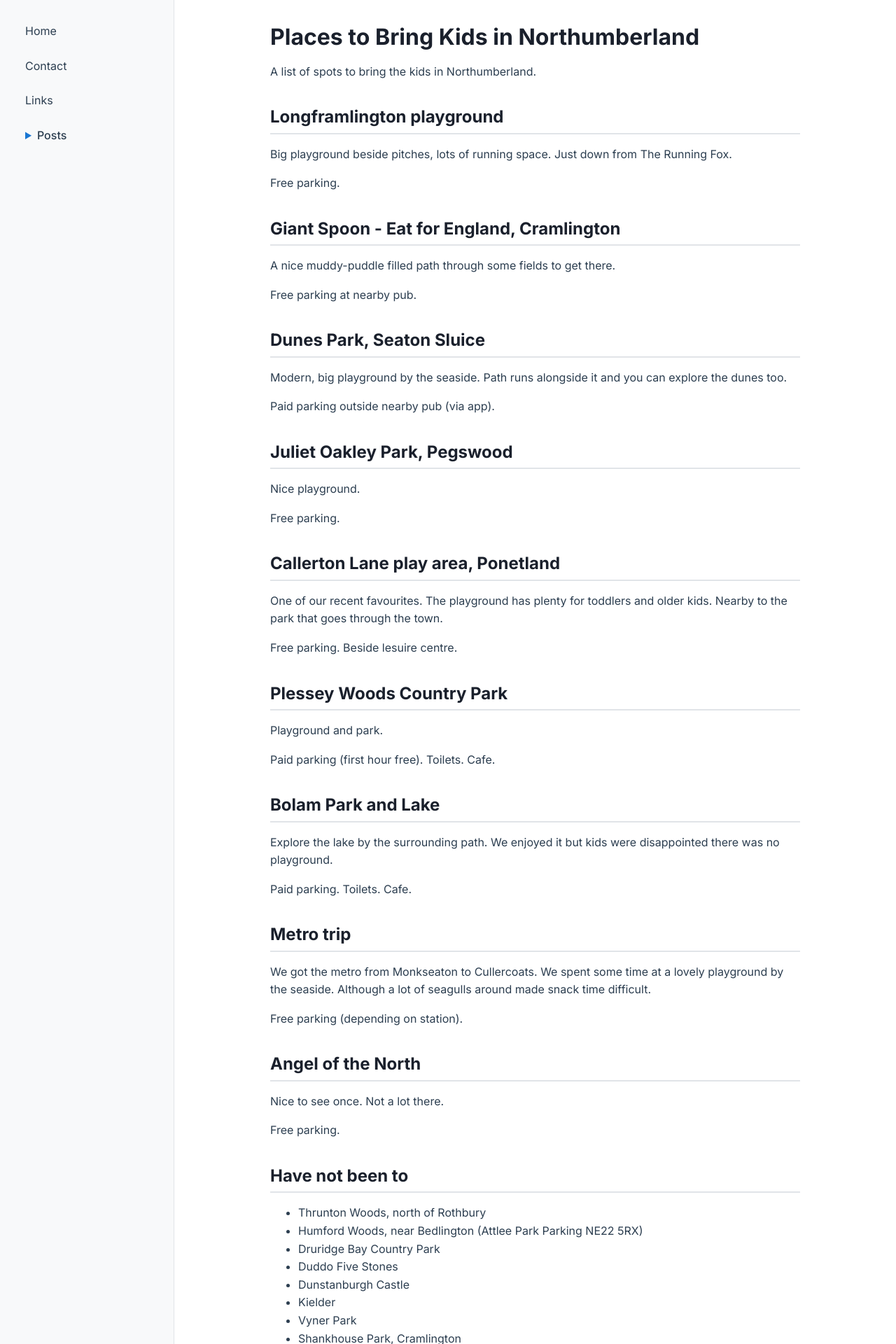
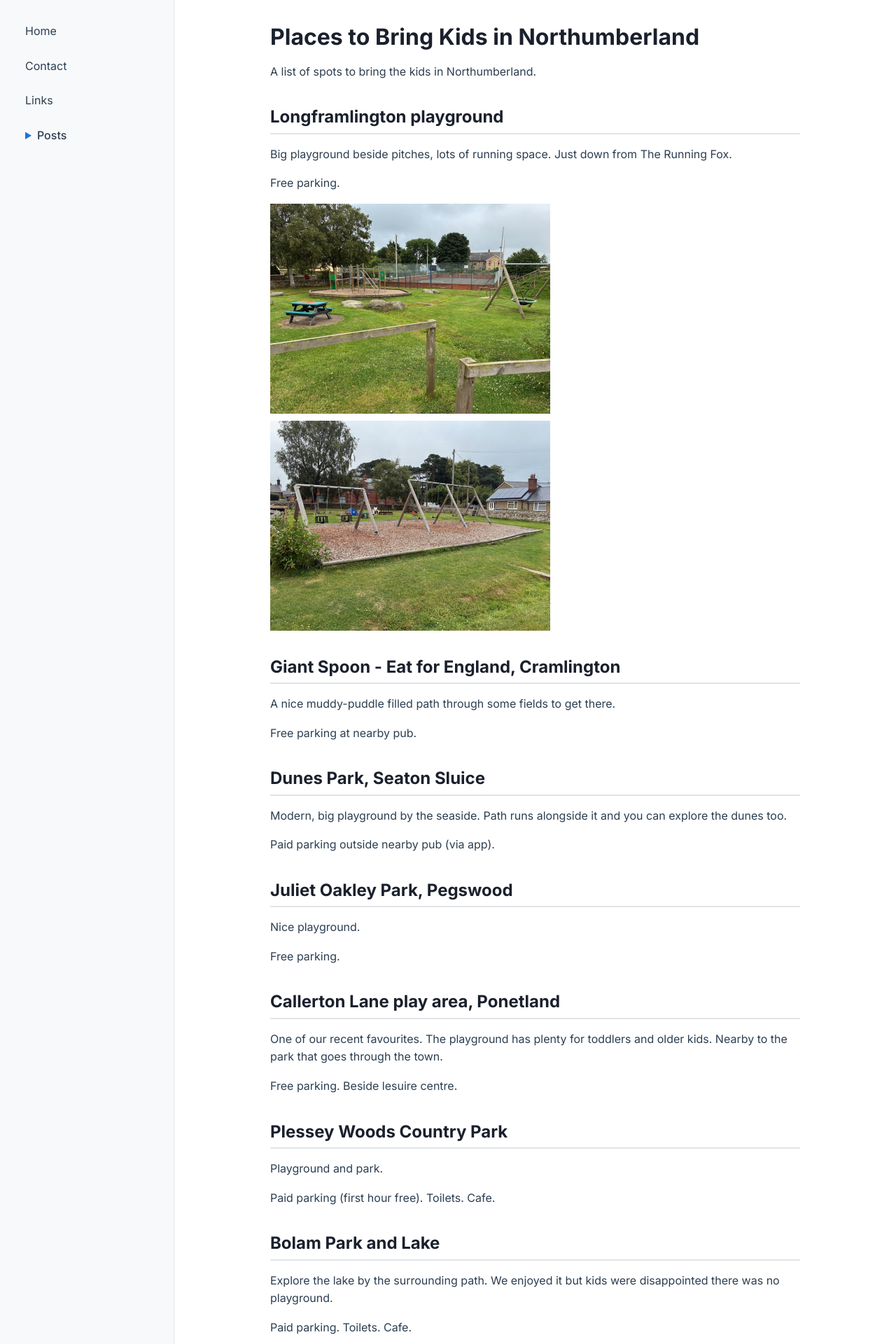
Before and after one commit to liamtreacy/liamtreacy.github.io, a Jekyll site: the page built from posts/northumberland_kids.html, in a window 1280 px wide. Shown: the top 1920 px of the page at 70% size. Built offline with Jekyll 4.4.1, drawn with Linux system fonts in a browser that asks for light colours.

Commit message:
Add pics

```diff
--- a/posts/northumberland_kids.html
+++ b/posts/northumberland_kids.html
@@ -10,6 +10,8 @@ title: Places to Bring Kids in Northumberland
 <h2>Longframlington playground</h2>
 <p>Big playground beside pitches, lots of running space. Just down from The Running Fox.</p>
 <p>Free parking.</p>
+<img src="/assets/images/longframlington_park_1.jpeg" alt="Longframlington park" style="max-width: 400px; display: block; margin: 10px 0;">
+<img src="/assets/images/longframlington_park_2.jpeg" alt="Longframlington park" style="max-width: 400px; display: block; margin: 10px 0;">
 
 <h2>Giant Spoon - Eat for England, Cramlington</h2>
 <p>A nice muddy-puddle filled path through some fields to get there.</p>
```
Also changed, not shown: assets/images/longframlington_park_1.jpeg (added), assets/images/longframlington_park_2.jpeg (added), 1 other file.
